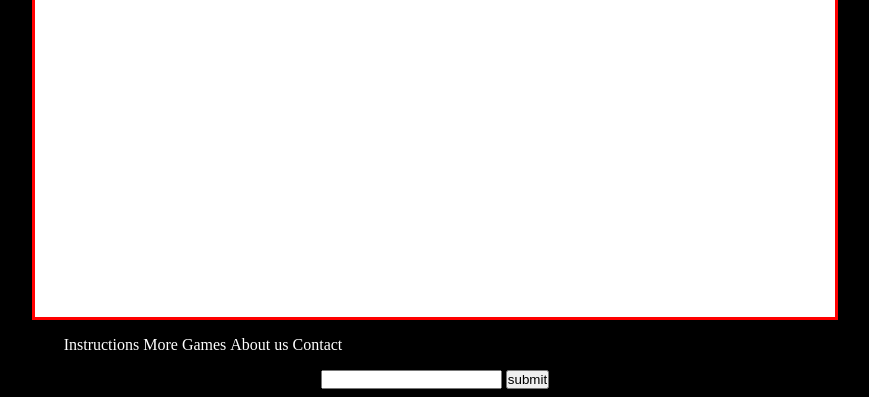
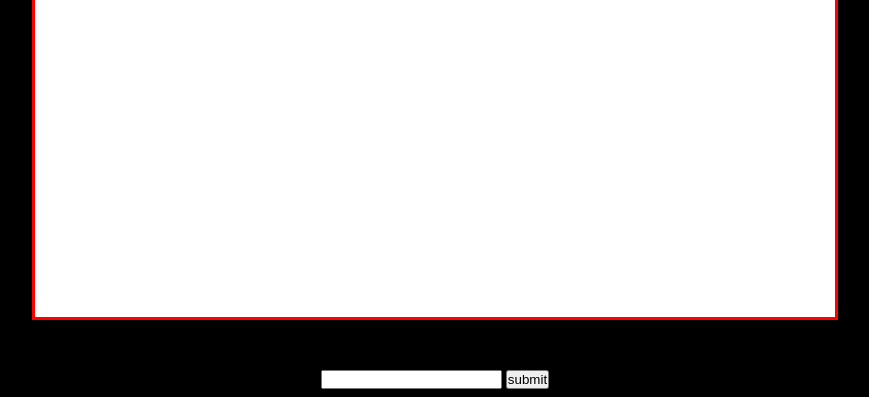
Before and after one commit to kittuov/sub3, a plain HTML site: page index.html in a window 1280 px wide. Shown: the part 502-899 px from the top of the page, without its empty margins (205-1074 px from the left). Drawn offline with Linux system fonts and the light colour scheme; a web font is replaced by a local one.

Commit message:
hide footer

```diff
--- a/index.html
+++ b/index.html
@@ -42,7 +42,7 @@
 </div>
 
 
-<footer id= 'footer'>
+<footer id= 'footer' style='visibility:hidden;'>
 	<ul>
 		<li>Instructions</li>
     	<li>More Games</li>
```
